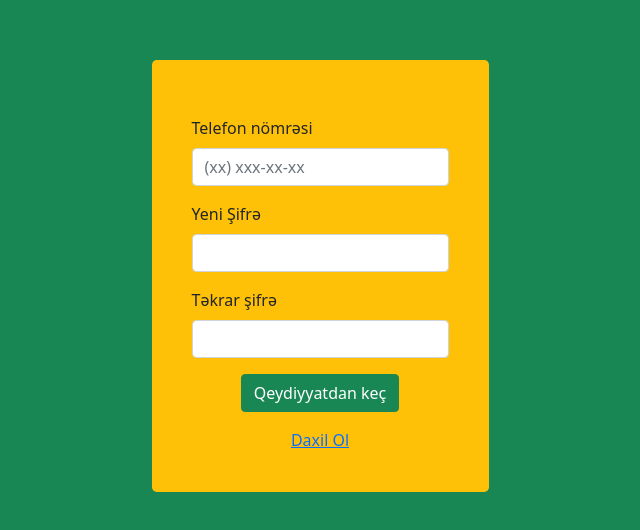
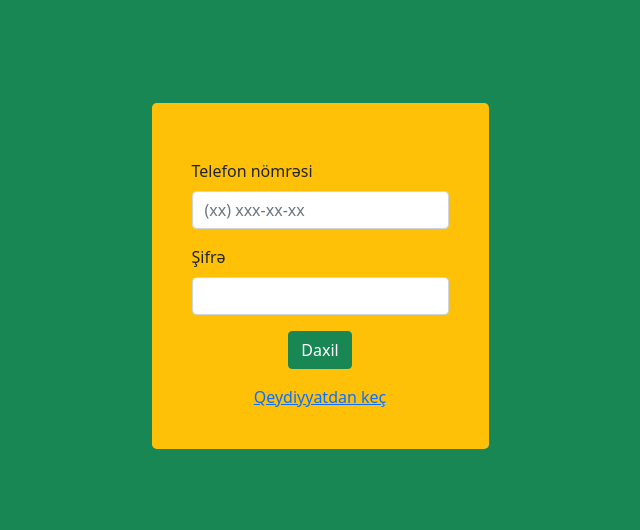
Before and after one commit to TAHiRLI/tripshare-react-typescript, a React (Create React App) app in the folder my-app/: page /Authentication in a window 1280 px wide. Shown: the part 124-654 px from the top of the page, without its empty margins (320-960 px from the left). Built offline with nearby package versions, Linux system fonts and the light colour scheme.

Commit message:
formik and yup added. closes #32

```diff
--- a/my-app/package.json
+++ b/my-app/package.json
@@ -12,6 +12,7 @@
     "@types/react-dom": "^18.2.4",
     "axios": "^1.4.0",
     "bootstrap": "^5.0.0",
+    "formik": "^2.4.1",
     "react": "^18.2.0",
     "react-bootstrap": "^2.7.4",
     "react-dom": "^18.2.0",
@@ -20,7 +21,8 @@
     "react-scripts": "5.0.1",
     "sass": "^1.62.1",
     "typescript": "^4.9.5",
-    "web-vitals": "^2.1.4"
+    "web-vitals": "^2.1.4",
+    "yup": "^1.2.0"
   },
   "scripts": {
     "start": "react-scripts start",
--- a/my-app/src/pages/Auth/components/Login/index.tsx
+++ b/my-app/src/pages/Auth/components/Login/index.tsx
@@ -1,38 +1,78 @@
-import React from 'react'
+import { useFormik } from "formik";
+import React from "react";
+import { loginSchema } from "../../../../schemas";
 
-function Login({changeOption}) {
+const onSubmit = () => {};
 
-  const handleClick = (e)=>{
+function Login({ changeOption }) {
+  const { values, handleBlur, handleChange, handleSubmit, errors, touched } =
+    useFormik({
+      initialValues: {
+        phone: "",
+        password: "",
+      },
+      validationSchema: loginSchema,
+      onSubmit,
+    });
+
+  console.log(errors);
+
+  // change component
+
+  const handleClick = (e) => {
     e.preventDefault();
-    changeOption()
-  }
+    changeOption();
+  };
   return (
-    <div className='p-4' >
-
-      <form action="">
-        <div className='my-3'>
-            <label className='form-label' htmlFor="">Telefon nömrəsi</label>
-            <input className='form-control' type="text"  placeholder='(xx) xxx-xx-xx'/>
+    <div className="p-4">
+      <form onSubmit={handleSubmit}>
+        <div className="my-3">
+          <label className="form-label" htmlFor="">
+            Telefon nömrəsi
+          </label>
+          <input
+            className={`form-control ${
+              errors.phone && touched.phone ? "border-danger border-2" : ""
+            } `}
+            type="text"
+            id="phone"
+            name="phone"
+            placeholder="(xx) xxx-xx-xx"
+            value={values.phone}
+            onChange={handleChange}
+            onBlur={handleBlur}
+          />
         </div>
 
-        <div className='my-3'>
-          <label className='form-label' htmlFor="">Şifrə</label>
-          <input className='form-control' type="password" />
+        <div className="my-3">
+          <label className="form-label" htmlFor="">
+            Şifrə
+          </label>
+          <input
+            className={`form-control ${
+              errors.password && touched.password ? "border-danger border-2" : ""
+            } `}
+            type="password"
+            id="password"
+            name="password"
+            value={values.password}
+            onChange={handleChange}
+            onBlur={handleBlur}
+          />
         </div>
-
 
         <div className="">
           <button className="m-auto d-block mt-3 btn btn-success">Daxil</button>
         </div>
-
       </form>
 
-    <p className='text-center mt-3 mb-0'>
-
-      <a href="" onClick={handleClick}>Qeydiyyatdan keç</a>
-    </p>
+      <p className="text-center mt-3 mb-0">
+        <a href="" onClick={handleClick}>
+          Qeydiyyatdan keç
+        </a>
+      </p>
     </div>
-  )
+  );
 }
 
-export default Login
+export default Login;
--- a/my-app/src/pages/Auth/index.tsx
+++ b/my-app/src/pages/Auth/index.tsx
@@ -4,7 +4,7 @@ import Login from './components/Login'
 import Register from './components/Register';
 
 function AuthPage() {
- const [isMember, setIsMemeber] = React.useState<boolean>(false);
+ const [isMember, setIsMemeber] = React.useState<boolean>(true);
 
  const changeComponent = ()=>{
   setIsMemeber(state=>!state)
--- /dev/null
+++ b/my-app/src/schemas/index.js
@@ -0,0 +1,9 @@
+import * as yup from "yup"
+
+
+const phoneRule = /^([+]994)?[-\s]?[(]?[0-9]{2,3}[)]?[-\s]?[0-9]{3}[-\s]?[0-9]{2}[-\s]?[0-9]{2}$/
+
+export const loginSchema = yup.object().shape({
+    phone: yup.string().required().matches(phoneRule,"(xxx) xxx xx xx  formatında olmalıdır"),
+    password: yup.string().required("Şifrə təyin edin").min(5,"Minimum uzunluq 5 olmalıdır")
+})
```
Also changed, not shown: 1 other file (tests, documents, lock files or other folders).
